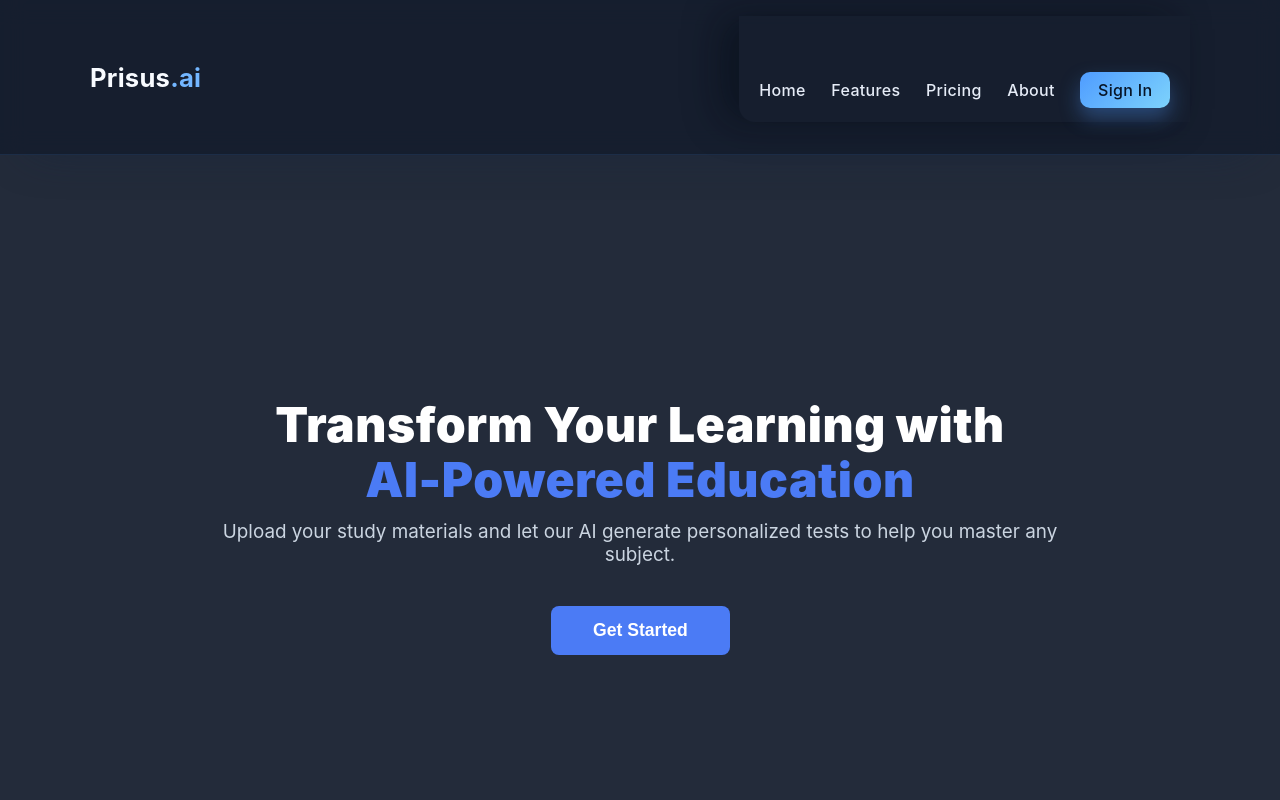
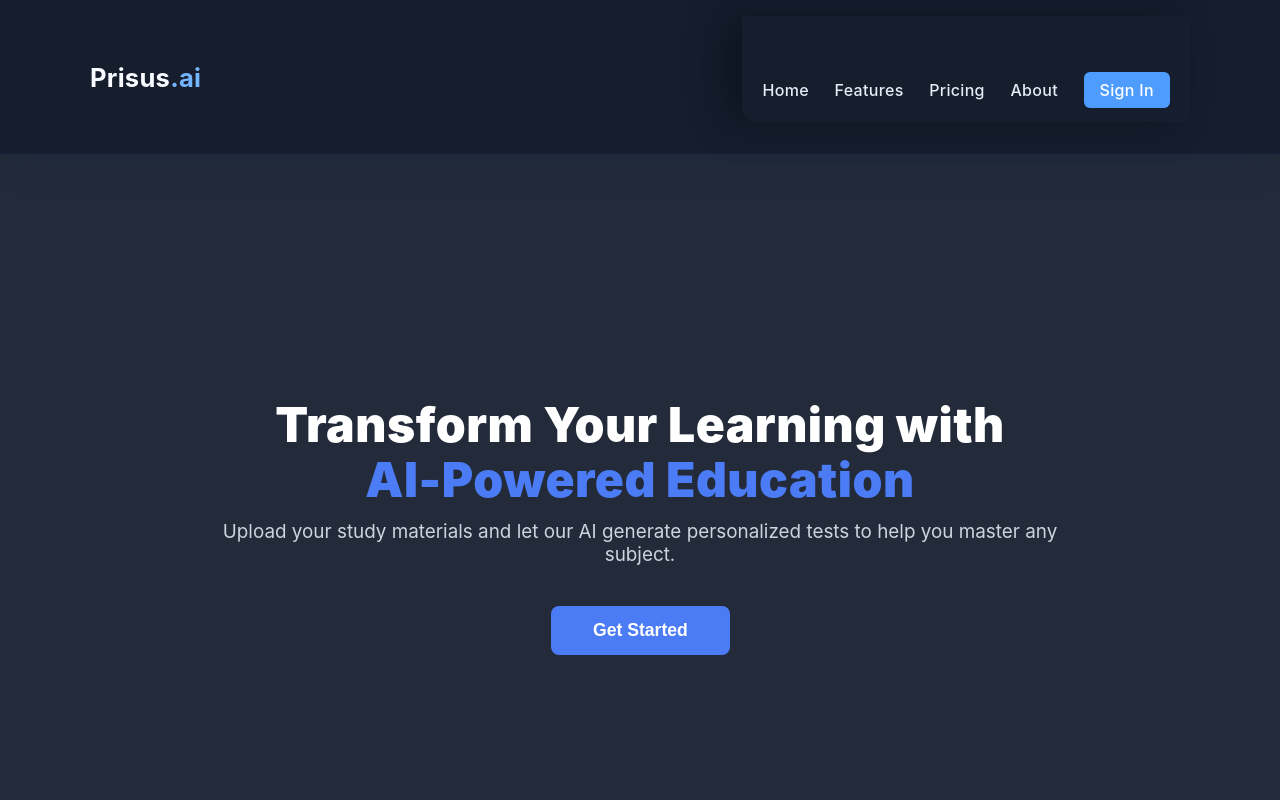
Before and after one commit to Confidenceb/Prisus, a React (Vite) app: page / in a window 1280 px wide. Shown: the top 800 px of the page. Built offline with nearby package versions, Linux system fonts and the light colour scheme.

Commit message:
Removed glowing effect on signup btn

```diff
--- a/src/components/Navbar.css
+++ b/src/components/Navbar.css
@@ -64,10 +64,10 @@
 }
 
 /* ✨ Login Button */
-.login-btn {
+/* .login-btn {
   background: linear-gradient(135deg, #4f9cff 0%, #7dd3fc 100%);
-  color: #071527 !important;
-  padding: 0.52rem 1.1rem;
+  color: var (--text-dark);
+  padding: 0.5rem 1rem;
   border-radius: 10px;
   font-weight: 600;
   box-shadow: 0 10px 20px rgba(79, 156, 255, 0.35);
@@ -76,8 +76,21 @@
 
 .login-btn:hover {
   transform: translateY(-0.5px);
-  box-shadow: 0 18px 40px rgba(79, 156, 255, 0.42);
+  box-shadow: 0 10px 40px rgba(79, 156, 255, 0.42);
   filter: saturate(110%);
+} */
+
+.login-btn {
+  background-color: #4f9cff;
+  color: #fff !important;
+  padding: 0.5rem 1rem;
+  border-radius: 6px;
+  font-weight: 600;
+  transition: background-color 0.3s ease;
+}
+
+.login-btn:hover {
+  background-color: #3576d1;
 }
 
 /* 🍔 Hamburger Menu */
```
